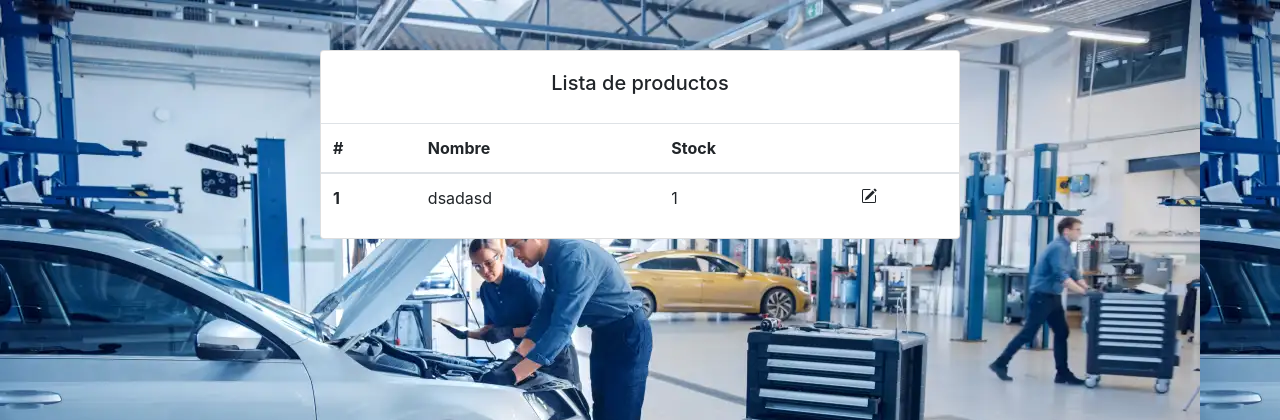
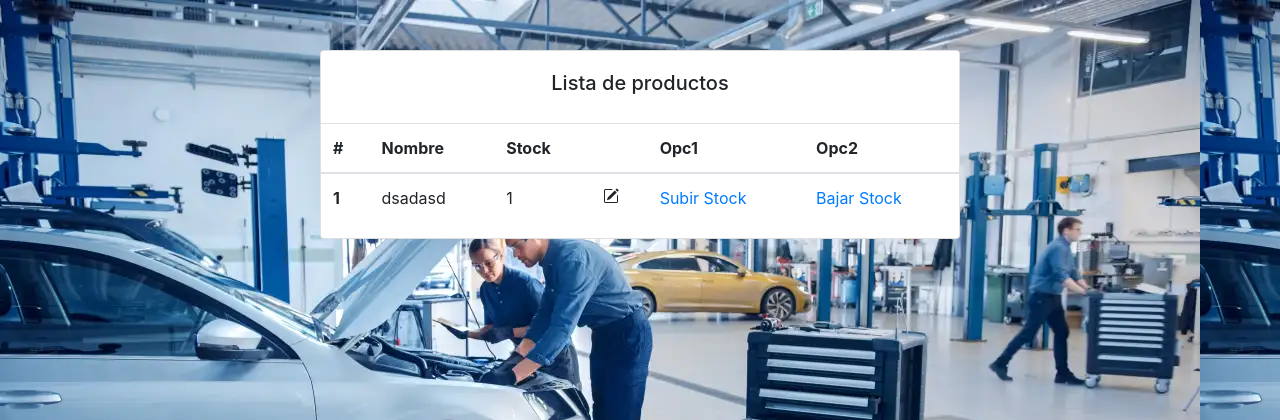
Before and after one commit to GonzaBah/tallermecanico, a Django app: page /productos/ in a window 1280 px wide. Shown: the top 420 px of the page. Run offline with Django 3.2, Linux system fonts and the light colour scheme; data comes from the database, SQL or seed files in the repository; both versions use the stored data as it was after the commit; some libraries are stand-ins or nearby versions.

Commit message:
correcciones

```diff
--- a/main/templates/productos.html
+++ b/main/templates/productos.html
@@ -25,6 +25,8 @@
 
                 <th scope="col">Stock</th>
                 <th scope="col"></th>
+                <th scope="col">Opc1</th>
+                <th scope="col">Opc2</th>
               </tr>
             </thead>
             <tbody>
@@ -37,6 +39,8 @@
                     <path d="M15.502 1.94a.5.5 0 0 1 0 .706L14.459 3.69l-2-2L13.502.646a.5.5 0 0 1 .707 0l1.293 1.293zm-1.75 2.456-2-2L4.939 9.21a.5.5 0 0 0-.121.196l-.805 2.414a.25.25 0 0 0 .316.316l2.414-.805a.5.5 0 0 0 .196-.12l6.813-6.814z"/>
                     <path fill-rule="evenodd" d="M1 13.5A1.5 1.5 0 0 0 2.5 15h11a1.5 1.5 0 0 0 1.5-1.5v-6a.5.5 0 0 0-1 0v6a.5.5 0 0 1-.5.5h-11a.5.5 0 0 1-.5-.5v-11a.5.5 0 0 1 .5-.5H9a.5.5 0 0 0 0-1H2.5A1.5 1.5 0 0 0 1 2.5v11z"/>
                   </svg></td>
+                <td><a href="{% url 'stock' p.idProducto 1 %}">Subir Stock</a></td>
+                <td><a href="{% url 'stock' p.idProducto 0 %}">Bajar Stock</a></td>
               </tr>
               {% endfor %}
 
--- a/main/urls.py
+++ b/main/urls.py
@@ -1,6 +1,7 @@
 from django.urls import path
-from .views import inicio, productos
+from .views import inicio, productos, stock
 
 urlpatterns = [
     path("productos/", productos, name="productos"),
+    path('productos/stock_<int:id>_<int:num>', stock, name="stock")
 ]
--- a/main/views.py
+++ b/main/views.py
@@ -11,8 +11,11 @@ def inicio(request):
 
 
 def stock(request, id, num):
-    producto = Producto.objects.get(id=id)
-    producto.stockProducto = producto.stockProducto + num
+    producto = Producto.objects.get(idProducto=id)
+    if num == 0:
+        producto.stockProducto = producto.stockProducto - 1
+    else:
+        producto.stockProducto = producto.stockProducto + 1
 
     producto.save()
 
```
Also changed, not shown: db.sqlite3.
